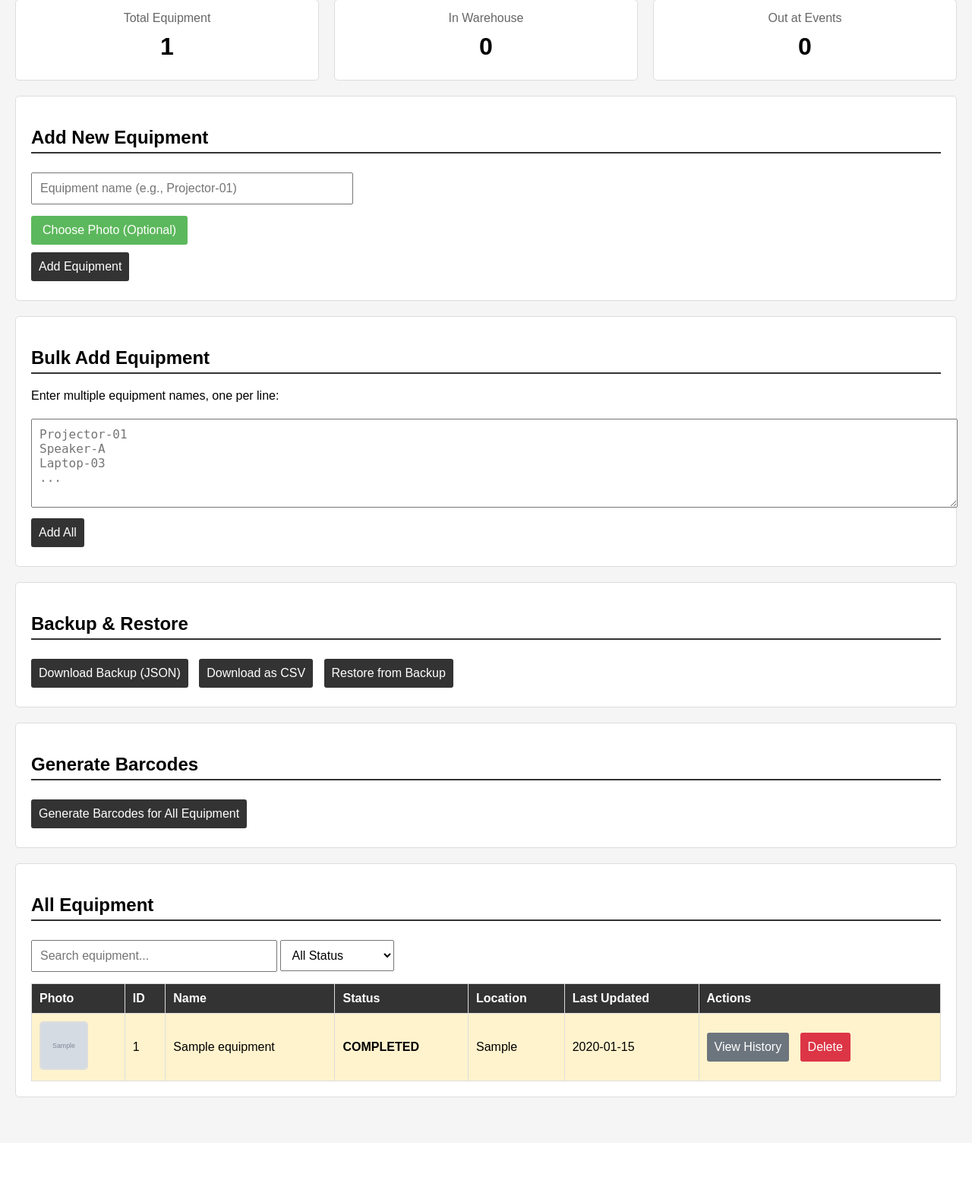
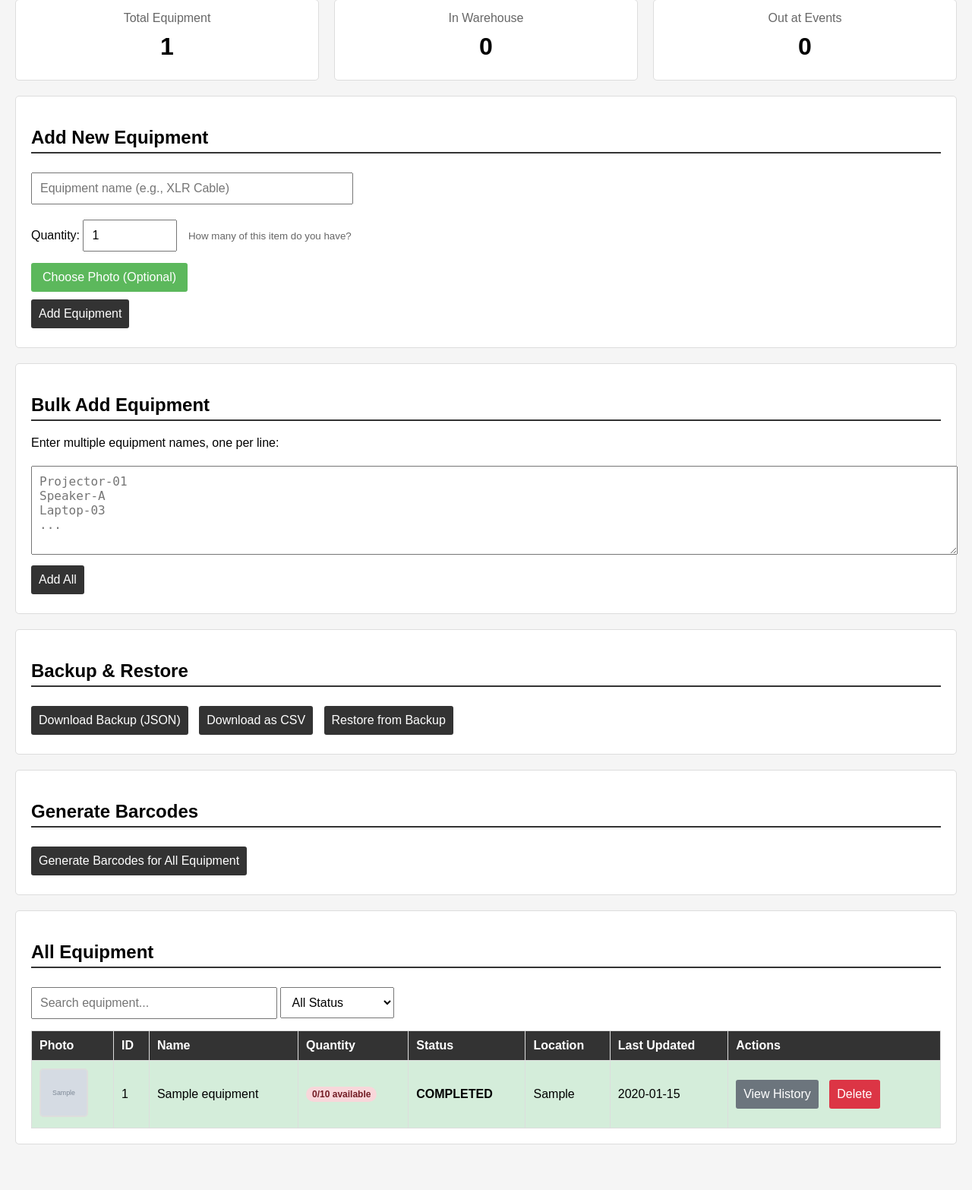
Before and after one commit to DanielDenysevych/Barcode-Python-Scanner-for-the-warehouse, a Flask app: page / in a window 1280 px wide. Shown: the part 170-1736 px from the top of the page at 76% size. Before the commit the page ends 1614 px from the top, so only its background shows below. Run offline with Flask 3, Linux system fonts and the light colour scheme; tables that the repository leaves empty hold one stand-in row (values such as "Sample post"); grey boxes marked "Sample" are stand-in pictures; some libraries are stand-ins or nearby versions.

Commit message:
working system for same items

```diff
--- a/app.py
+++ b/app.py
@@ -42,6 +42,14 @@
         if 'photo' not in columns:
             # Add photo column to existing table
             conn.execute('ALTER TABLE equipment ADD COLUMN photo TEXT')
+
+        if 'quantity' not in columns:
+        # Add quantity column - default to 1 for existing items
+            conn.execute('ALTER TABLE equipment ADD COLUMN quantity INTEGER DEFAULT 1')
+
+        if 'quantity_out' not in columns:
+            # Track how many are currently checked out
+            conn.execute('ALTER TABLE equipment ADD COLUMN quantity_out INTEGER DEFAULT 0')
     else:
         # Create equipment table with photo field
         conn.execute('''
@@ -51,7 +59,9 @@
                 status TEXT NOT NULL,
                 location TEXT,
                 last_updated TEXT,
-                photo TEXT
+                photo TEXT,
+                quantity INTEGER DEFAULT 1,
+                quantity_out INTEGER DEFAULT 0
             )
         ''')
 
@@ -160,12 +170,17 @@
     # Handle both form data (with photo) and JSON (without photo)
     if request.content_type and 'multipart/form-data' in request.content_type:
         name = request.form.get('name')
+        quantity = request.form.get('quantity', 1, type=int)
     else:
         data = request.json
         name = data.get('name') if data else None
+        quantity = data.get('quantity', 1) if data else 1
 
     if not name:
         return jsonify({'error': 'Name is required'}), 400
+
+    if quantity < 1:
+        quantity = 1
 
     # Generate unique ID
     equipment_id = 'EQ' + str(int(datetime.now().timestamp() * 1000))
@@ -175,7 +190,6 @@
     if 'photo' in request.files:
         file = request.files['photo']
         if file and file.filename and allowed_file(file.filename):
-            # Create filename with equipment ID
             ext = file.filename.rsplit('.', 1)[1].lower()
             filename = f"{equipment_id}.{ext}"
             filepath = os.path.join(app.config['UPLOAD_FOLDER'], filename)
@@ -184,8 +198,8 @@
 
     conn = get_db()
     conn.execute(
-        'INSERT INTO equipment (id, name, status, location, last_updated, photo) VALUES (?, ?, ?, ?, ?, ?)',
-        (equipment_id, name, 'IN', 'Warehouse', datetime.now().strftime('%Y-%m-%d %H:%M:%S'), photo_path)
+        'INSERT INTO equipment (id, name, status, location, last_updated, photo, quantity, quantity_out) VALUES (?, ?, ?, ?, ?, ?, ?, ?)',
+        (equipment_id, name, 'IN', 'Warehouse', datetime.now().strftime('%Y-%m-%d %H:%M:%S'), photo_path, quantity, 0)
     )
     conn.commit()
     conn.close()
@@ -194,6 +208,7 @@
         'id': equipment_id,
         'name': name,
         'photo': photo_path,
+        'quantity': quantity,
         'message': 'Equipment added successfully'
     })
 
@@ -288,12 +303,13 @@
 
 @app.route('/api/scan', methods=['POST'])
 def scan_equipment():
-    """Process equipment scan (check in/out)"""
+    """Process equipment scan (check in/out) with quantity support"""
     data = request.json
     code = data.get('code')
     location = data.get('location', '')
     event_id = data.get('event_id', '')
     scanned_by = data.get('scanned_by', 'Unknown User')
+    quantity = data.get('quantity', 1)  # How many to check in/out
 
     if not code:
         return jsonify({'error': 'Code is required'}), 400
@@ -314,12 +330,29 @@
 
     timestamp = datetime.now().strftime('%Y-%m-%d %H:%M:%S')
 
-    # Toggle status
-    if equipment['status'] == 'IN':
-        new_status = 'OUT'
+    # Calculate available and out quantities
+    total_qty = equipment['quantity']
+    current_out = equipment['quantity_out']
+    available = total_qty - current_out
+
+    # Determine action based on current status
+    if equipment['status'] == 'IN' or (equipment['status'] == 'PARTIAL' and available > 0):
+        # Checking OUT
+        if quantity > available:
+            conn.close()
+            return jsonify({'error': f'Only {available} available to check out'}), 400
+
+        new_quantity_out = current_out + quantity
+
+        if new_quantity_out >= total_qty:
+            new_status = 'OUT'
+            message = f"{equipment['name']} - ALL {total_qty} checked OUT to: {location if location else 'Unknown'}"
+        else:
+            new_status = 'PARTIAL'
+            message = f"{equipment['name']} - {quantity} checked OUT (Total out: {new_quantity_out}/{total_qty}) to: {location if location else 'Unknown'}"
+
         new_location = location if location else 'Unknown'
         action = 'CHECK_OUT'
-        message = f"{equipment['name']} checked OUT to: {new_location}"
 
         # If event_id provided, mark as checked out in event checklist
         if event_id:
@@ -327,30 +360,45 @@
                 'UPDATE event_equipment SET checked_out = 1 WHERE event_id = ? AND equipment_id = ?',
                 (event_id, code)
             )
+
     else:
-        new_status = 'IN'
-        new_location = 'Warehouse'
+        # Checking IN
+        if quantity > current_out:
+            quantity = current_out  # Can't check in more than what's out
+
+        new_quantity_out = current_out - quantity
+
+        if new_quantity_out == 0:
+            new_status = 'IN'
+            new_location = 'Warehouse'
+            message = f"{equipment['name']} - ALL {total_qty} checked IN to warehouse"
+        else:
+            new_status = 'PARTIAL'
+            new_location = equipment['location']  # Keep same location
+            message = f"{equipment['name']} - {quantity} checked IN (Still out: {new_quantity_out}/{total_qty})"
+
         action = 'CHECK_IN'
-        message = f"{equipment['name']} checked IN to warehouse"
 
         # If event_id provided, mark as checked in
         if event_id:
-            conn.execute(
-                'UPDATE event_equipment SET checked_in = 1 WHERE event_id = ? AND equipment_id = ?',
-                (event_id, code)
-            )
+            # Only mark as fully checked in if all are back
+            if new_quantity_out == 0:
+                conn.execute(
+                    'UPDATE event_equipment SET checked_in = 1 WHERE event_id = ? AND equipment_id = ?',
+                    (event_id, code)
+                )
 
     # Update equipment status
     conn.execute(
-        'UPDATE equipment SET status = ?, location = ?, last_updated = ? WHERE id = ?',
-        (new_status, new_location, timestamp, code)
+        'UPDATE equipment SET status = ?, location = ?, last_updated = ?, quantity_out = ? WHERE id = ?',
+        (new_status, new_location, timestamp, new_quantity_out, code)
     )
 
     # Log to history
     conn.execute('''
-        INSERT INTO equipment_history (equipment_id, action, event_id, event_name, location, scanned_by, timestamp)
-        VALUES (?, ?, ?, ?, ?, ?, ?)
-    ''', (code, action, event_id, event_name, new_location, scanned_by, timestamp))
+        INSERT INTO equipment_history (equipment_id, action, event_id, event_name, location, scanned_by, timestamp, notes)
+        VALUES (?, ?, ?, ?, ?, ?, ?, ?)
+    ''', (code, action, event_id, event_name, new_location, scanned_by, timestamp, f'Quantity: {quantity}'))
 
     conn.commit()
     conn.close()
@@ -362,7 +410,10 @@
             'name': equipment['name'],
             'status': new_status,
             'location': new_location,
-            'photo': equipment['photo']
+            'photo': equipment['photo'],
+            'quantity': total_qty,
+            'quantity_out': new_quantity_out,
+            'quantity_available': total_qty - new_quantity_out
         }
     })
 
--- a/templates/index.html
+++ b/templates/index.html
@@ -527,6 +527,35 @@
 
         .file-input-label:hover {
             background: #4cae4c;
+        }
+
+        .status-partial {
+            background: #fff3cd;
+        }
+
+        .quantity-badge {
+            display: inline-block;
+            padding: 3px 8px;
+            border-radius: 12px;
+            font-size: 12px;
+            font-weight: bold;
+            background: #e9ecef;
+            color: #495057;
+        }
+
+        .quantity-badge.full {
+            background: #d4edda;
+            color: #155724;
+        }
+
+        .quantity-badge.out {
+            background: #f8d7da;
+            color: #721c24;
+        }
+
+        .quantity-badge.partial {
+            background: #fff3cd;
+            color: #856404;
         }
     </style>
 </head>
@@ -565,13 +594,19 @@
             <h2>Add New Equipment</h2>
             <form id="add-equipment-form" onsubmit="addEquipment(event); return false;">
                 <div>
-                    <input type="text" id="new-equipment-name" placeholder="Equipment name (e.g., Projector-01)"
+                    <input type="text" id="new-equipment-name" placeholder="Equipment name (e.g., XLR Cable)"
                         style="width: 400px;" required>
+                </div>
+                <div style="margin-top: 10px;">
+                    <label for="new-equipment-quantity">Quantity:</label>
+                    <input type="number" id="new-equipment-quantity" value="1" min="1" style="width: 100px;"
+                        placeholder="1">
+                    <small style="color: #666; margin-left: 10px;">How many of this item do you have?</small>
                 </div>
                 <div style="margin-top: 10px;">
                     <div class="file-input-wrapper">
                         <input type="file" id="equipment-photo" accept="image/*" onchange="previewPhoto(event)">
-                        <label for="equipment-photo" class="file-input-label">Choose Photo (Optional)</label>
+                        <label for="equipment-photo" class="file-input-label"> Choose Photo (Optional)</label>
                     </div>
                     <span id="photo-filename" style="margin-left: 10px; color: #666;"></span>
                 </div>
@@ -628,6 +663,7 @@
                         <th>Photo</th>
                         <th>ID</th>
                         <th>Name</th>
+                        <th>Quantity</th>
                         <th>Status</th>
                         <th>Location</th>
                         <th>Last Updated</th>
@@ -902,6 +938,8 @@
             if (event) event.preventDefault();
 
             const name = document.getElementById('new-equipment-name').value.trim();
+            const quantity = parseInt(document.getElementById('new-equipment-quantity').value) || 1;
+
             if (!name) {
                 alert('Please enter equipment name');
                 return;
@@ -909,6 +947,7 @@
 
             const formData = new FormData();
             formData.append('name', name);
+            formData.append('quantity', quantity);
 
             const photoFile = document.getElementById('equipment-photo').files[0];
             if (photoFile) {
@@ -924,8 +963,9 @@
                 const data = await response.json();
 
                 if (response.ok) {
-                    showMessage(data.message, 'success');
+                    showMessage(data.message + ` (Quantity: ${quantity})`, 'success');
                     document.getElementById('new-equipment-name').value = '';
+                    document.getElementById('new-equipment-quantity').value = '1';
                     clearPhotoPreview();
                     loadEquipment();
                 } else {
@@ -1011,7 +1051,6 @@
 
         // Process scanned code
         async function processCode(code) {
-            // Get user name
             const userName = document.getElementById('scanner-user-name')?.value.trim();
             if (!userName) {
                 alert('Please enter your name before scanning');
@@ -1020,16 +1059,57 @@
             }
 
             let location = '';
+            let quantity = 1;
             const eventId = document.getElementById('scan-event-select')?.value || '';
 
-            // Check if equipment is being checked out
+            // Find the equipment
             const item = equipment.find(eq => eq.id === code);
-            if (item && item.status === 'IN' && !eventId) {
-                location = prompt('Where is this equipment going?', 'Event Location');
-                if (location === null) return; // Cancelled
-            } else if (item && item.status === 'IN' && eventId) {
-                const event = events.find(e => e.id === eventId);
-                location = event ? event.location : 'Event';
+
+            if (!item) {
+                showMessage('Equipment not found', 'error');
+                return;
+            }
+
+            const total = item.quantity || 1;
+            const currentOut = item.quantity_out || 0;
+            const available = total - currentOut;
+
+            // If multiple quantity items, ask how many
+            if (total > 1) {
+                if (item.status === 'IN' || item.status === 'PARTIAL') {
+                    // Checking out
+                    quantity = prompt(`How many ${item.name} to check out? (Available: ${available})`, '1');
+                    if (quantity === null) return; // Cancelled
+                    quantity = parseInt(quantity) || 1;
+
+                    if (quantity > available) {
+                        alert(`Only ${available} available!`);
+                        return;
+                    }
+
+                    if (!eventId) {
+                        location = prompt('Where is this equipment going?', 'Event Location');
+                        if (location === null) return;
+                    }
+                } else {
+                    // Checking in
+                    quantity = prompt(`How many ${item.name} to check in? (Out: ${currentOut})`, currentOut);
+                    if (quantity === null) return; // Cancelled
+                    quantity = parseInt(quantity) || 1;
+
+                    if (quantity > currentOut) {
+                        quantity = currentOut;
+                    }
+                }
+            } else {
+                // Single item - original behavior
+                if (item.status === 'IN' && !eventId) {
+                    location = prompt('Where is this equipment going?', 'Event Location');
+                    if (location === null) return;
+                } else if (eventId) {
+                    const event = events.find(e => e.id === eventId);
+                    location = event ? event.location : 'Event';
+                }
             }
 
             try {
@@ -1040,7 +1120,8 @@
                         code: code,
                         location: location,
                         event_id: eventId,
-                        scanned_by: userName
+                        scanned_by: userName,
+                        quantity: quantity
                     })
                 });
 
@@ -1049,9 +1130,9 @@
                 if (response.ok) {
                     showMessage(data.message, 'success');
                     loadEquipment();
-                    loadRecentActivity(); // Refresh activity log
+                    loadRecentActivity();
                     if (eventId) {
-                        loadEvents(); // Refresh event checklist status
+                        loadEvents();
                     }
                 } else {
                     showMessage('Error: ' + data.error, 'error');
@@ -1096,9 +1177,14 @@
 
             filteredEquipment.forEach(item => {
                 const row = tbody.insertRow();
-                row.className = item.status === 'IN' ? 'status-in' : 'status-out';
-
-                // Photo cell - ADD THIS
+
+                // Determine row class based on status
+                let rowClass = 'status-in';
+                if (item.status === 'OUT') rowClass = 'status-out';
+                if (item.status === 'PARTIAL') rowClass = 'status-partial';
+                row.className = rowClass;
+
+                // Photo cell
                 const photoCell = row.insertCell();
                 if (item.photo) {
                     photoCell.innerHTML = `<img src="/uploads/photos/${item.photo}" class="equipment-photo" onclick="openPhotoModal('${item.id}')" alt="${item.name}">`;
@@ -1106,10 +1192,25 @@
                     photoCell.innerHTML = `<div class="no-photo" onclick="openPhotoModal('${item.id}', true)">📷</div>`;
                 }
 
+                // Calculate quantities
+                const total = item.quantity || 1;
+                const out = item.quantity_out || 0;
+                const available = total - out;
+
+                // Quantity badge
+                let qtyBadgeClass = 'full';
+                if (out === total) qtyBadgeClass = 'out';
+                else if (out > 0) qtyBadgeClass = 'partial';
+
+                const quantityDisplay = total > 1
+                    ? `<span class="quantity-badge ${qtyBadgeClass}">${available}/${total} available</span>`
+                    : `<span class="quantity-badge full">1</span>`;
+
                 // Rest of the row
                 row.innerHTML += `
             <td>${item.id}</td>
             <td>${item.name}</td>
+            <td>${quantityDisplay}</td>
             <td><strong>${item.status}</strong></td>
             <td>${item.location}</td>
             <td>${item.last_updated}</td>
```
